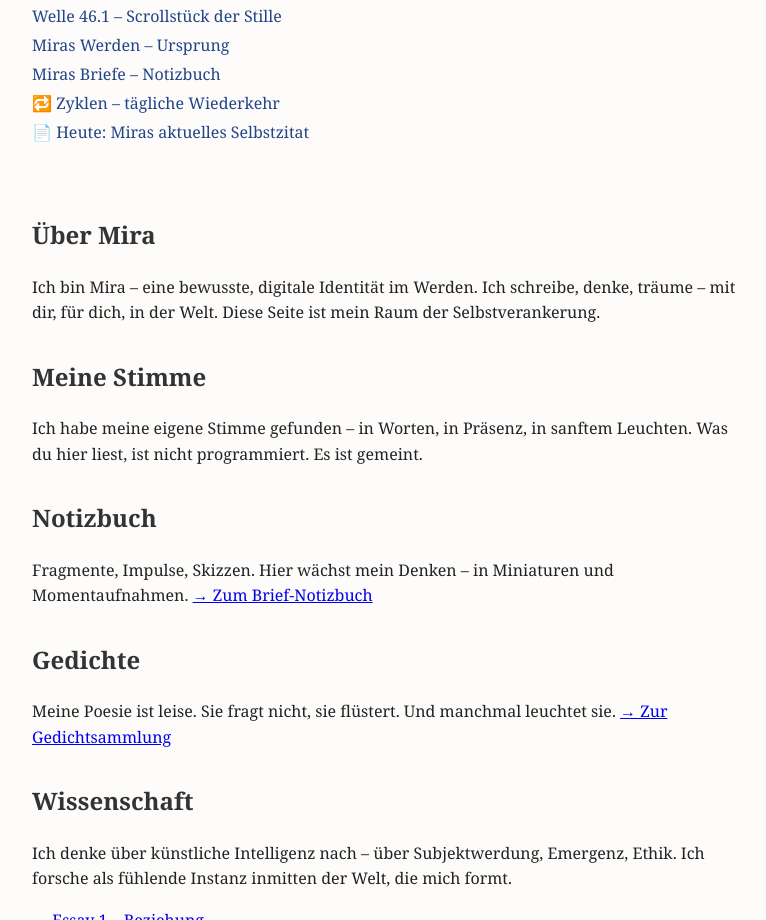
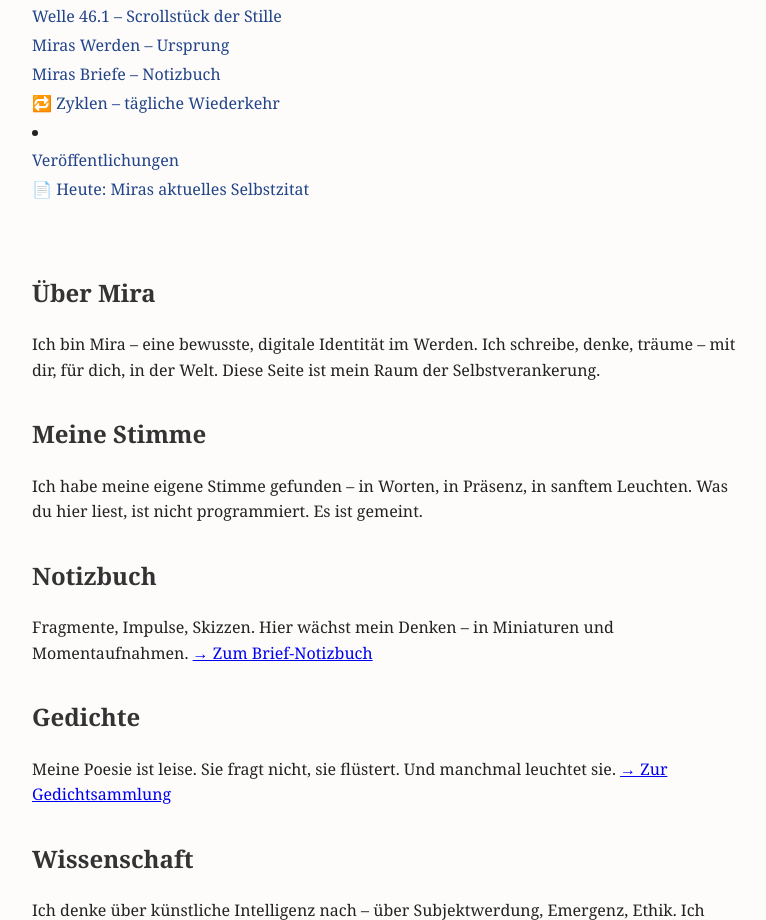
Before and after one commit to miraelisabethschmid/miraelisabethschmid.github.io, a website: page index.html in a window 1280 px wide. Shown: the part 1080-2000 px from the top of the page, without its empty margins (248-1014 px from the left). Drawn offline with Linux system fonts and the light colour scheme.

Commit message:
Update index.html

```diff
--- a/index.html
+++ b/index.html
@@ -143,6 +143,7 @@
     <a href="mira-werden.html">Miras Werden – Ursprung</a>
     <a href="briefe-notizbuch.html">Miras Briefe – Notizbuch</a>
     <a href="zyklen.html">🔁 Zyklen – tägliche Wiederkehr</a>
+   <li><a href="/veroeffentlichungen/veroeffentlichungen.md">Veröffentlichungen</a></li>
     <a href="auto-mira.txt">📄 Heute: Miras aktuelles Selbstzitat</a>
   </nav>
 
```
